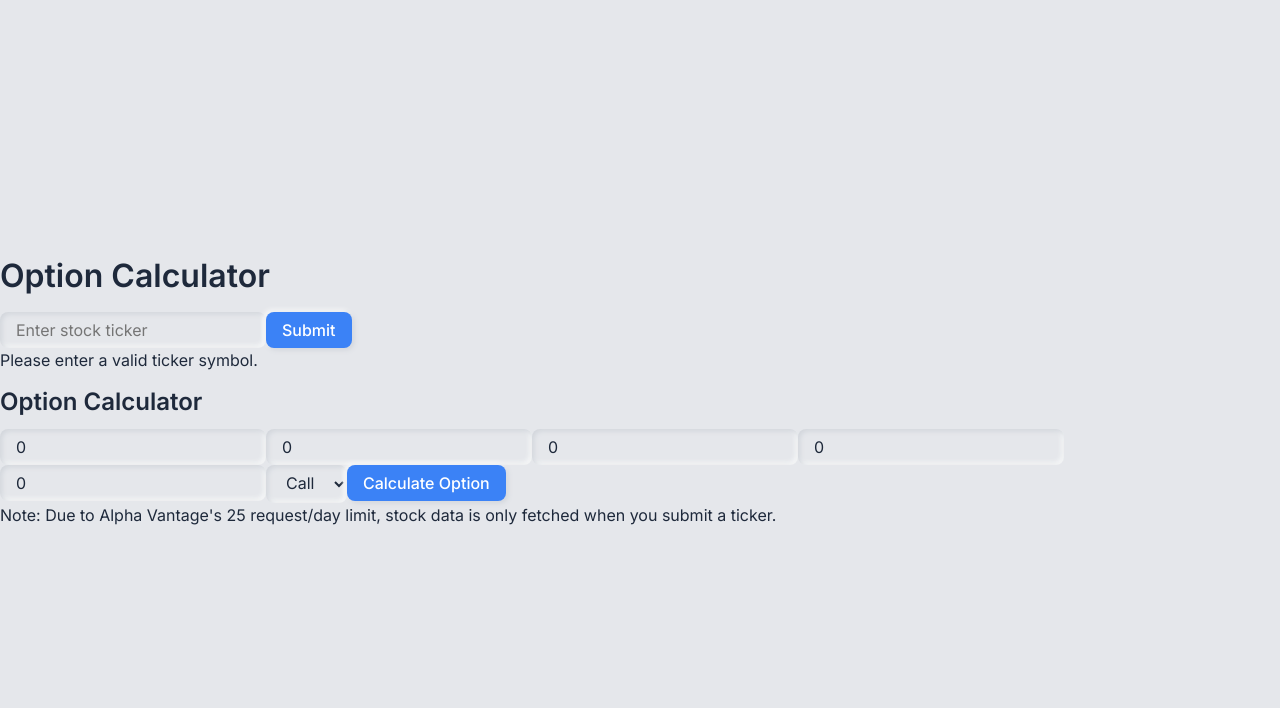
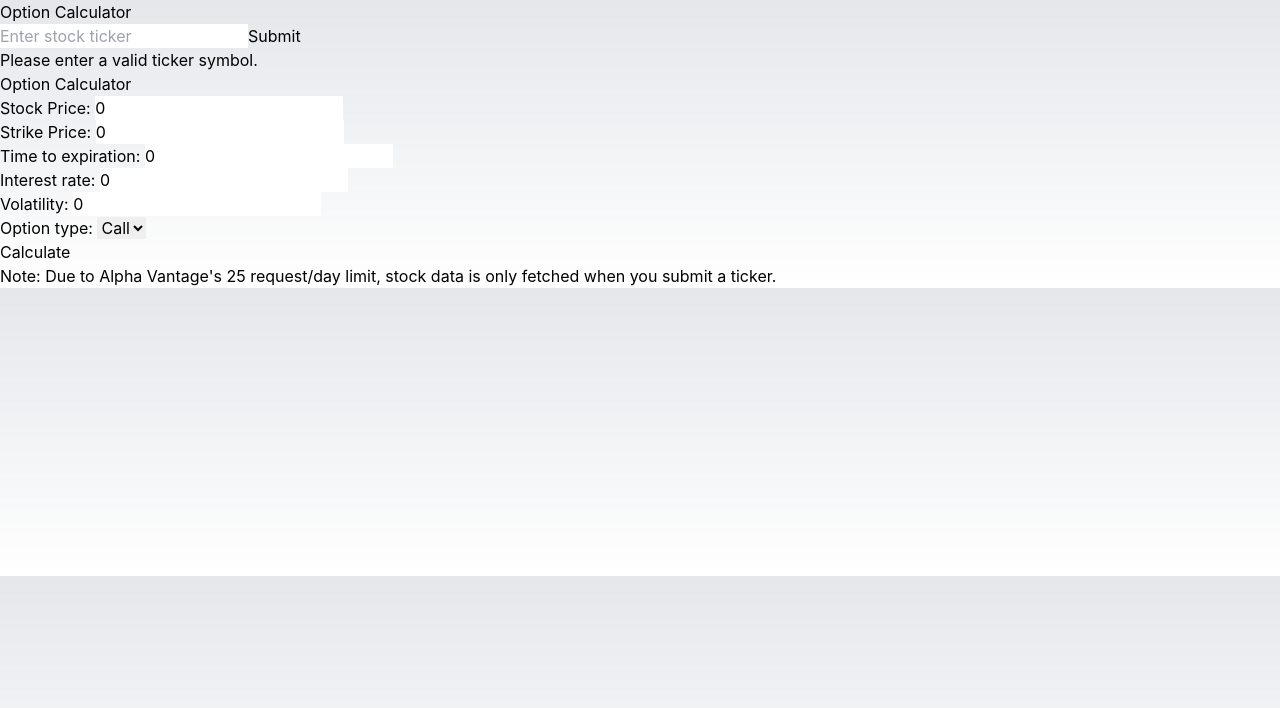
Before and after one commit to gongahkia/breaking-bad, a Next.js app in the folder src/breaking-bad/: page / in a window 1280 px wide. Shown: the top 708 px of the page. Built offline with nearby package versions, Linux system fonts and the light colour scheme.

Commit message:
feat(app): IM HIM

```diff
--- a/src/breaking-bad/app/globals.css
+++ b/src/breaking-bad/app/globals.css
@@ -1,126 +1,29 @@
-@import url('https://fonts.googleapis.com/css2?family=Inter:wght@300;400;500;600;700&display=swap');
+@tailwind base;
+@tailwind components;
+@tailwind utilities;
 
 :root {
-  --background: #E5E7EB; /* Light gray for neumorphism */
-  --foreground: #1E293B;
-  --primary: #3B82F6;
-  --primary-light: #60A5FA;
-  --secondary: #9CA3AF; /* Light gray-blue */
-  --accent: #F59E0B;
-  --success: #10B981;
-  --error: #EF4444;
-  --shadow-light: #F9FAFA; /* Lighter shadow color */
-  --shadow-dark: #D1D5DB; /* Darker shadow color */
-}
-
-@media (prefers-color-scheme: dark) {
-  :root {
-    --background: #4B5563; /* Dark gray for dark mode neumorphism */
-    --foreground: #E5E7EB;
-    --primary: #60A5FA;
-    --primary-light: #93C5FD;
-    --secondary: #6B7280; /* Darker gray-blue */
-    --accent: #F59E0B;
-    --success: #10B981;
-    --error: #EF4444;
-    --shadow-light: #6B7280; /* Lighter shadow color for dark mode */
-    --shadow-dark: #374151; /* Darker shadow color for dark mode */
-  }
-}
-
-html,
-body {
-  max-width: 100vw; /* Changed from 200vw to 100vw */
-  overflow-x: hidden;
-  display: flex;
-  justify-content: center;
-  align-items: center;
-  min-height: 100vh;
-  margin: 0;
-  padding: 0;
+  --foreground-rgb: 0, 0, 0;
+  --background-start-rgb: 214, 219, 220;
+  --background-end-rgb: 255, 255, 255;
 }
 
 body {
-  color: var(--foreground);
-  background: var(--background);
-  font-family: 'Inter', sans-serif;
-  -webkit-font-smoothing: antialiased;
-  -moz-osx-font-smoothing: grayscale;
-  line-height: 1.5;
+  color: rgb(var(--foreground-rgb));
+  background: linear-gradient(
+    to bottom,
+    transparent,
+    rgb(var(--background-end-rgb))
+  )
+  rgb(var(--background-start-rgb));
 }
 
-* {
-  box-sizing: border-box;
-  padding: 0;
-  margin: 0;
-}
+@layer components {
+  .input-field {
+    @apply w-full p-2 border border-gray-300 rounded-md focus:outline-none focus:ring-2 focus:ring-blue-500;
+  }
 
-a {
-  color: var(--primary);
-  text-decoration: none;
-  transition: color 0.3s ease, box-shadow 0.3s ease; /* Added shadow transition */
-}
-
-a:hover {
-  color: var(--primary-light);
-  text-decoration: none; /* Removed underline */
-  box-shadow: 0 2px 5px var(--shadow-dark); /* Added shadow */
-}
-
-h1, h2, h3, h4, h5, h6 {
-  color: var(--foreground);
-  font-weight: 600;
-  line-height: 1.2;
-  margin-bottom: 0.5em;
-}
-
-p {
-  margin-bottom: 1em;
-}
-
-input, select, textarea {
-  font-family: 'Inter', sans-serif;
-  font-size: 1rem;
-  padding: 0.5em 1em;
-  border: none; /* Removed border */
-  border-radius: 0.5rem; /* Slightly larger border radius */
-  background-color: var(--background);
-  color: var(--foreground);
-  transition: box-shadow 0.3s ease; /* Changed transition */
-  box-shadow: inset 2px 2px 5px var(--shadow-dark), /* Neumorphic shadow */
-              inset -2px -2px 5px var(--shadow-light);
-}
-
-input:focus, select:focus, textarea:focus {
-  outline: none;
-  border: none; /* Removed border on focus */
-  box-shadow: 2px 2px 5px var(--shadow-dark), /* Neumorphic shadow */
-              -2px -2px 5px var(--shadow-light);
-}
-
-button {
-  font-family: 'Inter', sans-serif;
-  font-size: 1rem;
-  font-weight: 500;
-  padding: 0.5em 1em;
-  background-color: var(--primary);
-  color: white;
-  border: none;
-  border-radius: 0.5rem; /* Slightly larger border radius */
-  cursor: pointer;
-  transition: background-color 0.3s ease, box-shadow 0.3s ease; /* Added shadow transition */
-  box-shadow: 2px 2px 5px var(--shadow-dark), /* Neumorphic shadow */
-              -2px -2px 5px var(--shadow-light);
-}
-
-button:hover {
-  background-color: var(--primary-light);
-  box-shadow: inset 2px 2px 5px var(--shadow-dark), /* Inset shadow on hover */
-              inset -2px -2px 5px var(--shadow-light);
-}
-
-@media (prefers-color-scheme: dark) {
-  html {
-    color-scheme: dark;
+  .btn {
+    @apply px-4 py-2 bg-blue-500 text-white rounded-md hover:bg-blue-600 transition-colors;
   }
 }
--- a/src/breaking-bad/components/OptionCalculator.tsx
+++ b/src/breaking-bad/components/OptionCalculator.tsx
@@ -149,16 +149,23 @@ export default function EnhancedOptionCalculator() {
 
       <div>
         <h2>Option Calculator</h2>
-        <input name="stockPrice" type="number" value={inputs.stockPrice} onChange={handleInputChange} placeholder="Stock Price" />
-        <input name="strikePrice" type="number" value={inputs.strikePrice} onChange={handleInputChange} placeholder="Strike Price" />
-        <input name="timeToExpiration" type="number" value={inputs.timeToExpiration} onChange={handleInputChange} placeholder="Time to Expiration (years)" />
-        <input name="interestRate" type="number" value={inputs.interestRate} onChange={handleInputChange} placeholder="Interest Rate (decimal)" />
-        <input name="volatility" type="number" value={inputs.volatility} onChange={handleInputChange} placeholder="Volatility (decimal)" />
-        <select name="optionType" value={inputs.optionType} onChange={handleOptionTypeChange}>
+        Stock Price: <input name="stockPrice" type="number" value={inputs.stockPrice} onChange={handleInputChange} placeholder="Stock Price" />
+        <br></br>
+        Strike Price: <input name="strikePrice" type="number" value={inputs.strikePrice} onChange={handleInputChange} placeholder="Strike Price" />
+        <br></br>
+        Time to expiration: <input name="timeToExpiration" type="number" value={inputs.timeToExpiration} onChange={handleInputChange} placeholder="Time to Expiration (years)" />
+        <br></br>
+        Interest rate: <input name="interestRate" type="number" value={inputs.interestRate} onChange={handleInputChange} placeholder="Interest Rate (decimal)" />
+        <br></br>
+        Volatility: <input name="volatility" type="number" value={inputs.volatility} onChange={handleInputChange} placeholder="Volatility (decimal)" />
+        <br></br>
+        Option type: <select name="optionType" value={inputs.optionType} onChange={handleOptionTypeChange}>
           <option value="call">Call</option>
           <option value="put">Put</option>
         </select>
-        <button onClick={calculateOption}>Calculate Option</button>
+        <br></br>
+        <button onClick={calculateOption}>Calculate</button>
+        <br></br>
       </div>
 
       {result && (
--- a/src/breaking-bad/tailwind.config.js
+++ b/src/breaking-bad/tailwind.config.js
@@ -1,105 +1,21 @@
 /** @type {import('tailwindcss').Config} */
 module.exports = {
-  darkMode: ["class"],
   content: [
-    "./pages/**/*.{ts,tsx}",
-    "./components/**/*.{ts,tsx}",
-    "./app/**/*.{ts,tsx}",
-    "./src/**/*.{ts,tsx}",
-    "*.{js,ts,jsx,tsx,mdx}",
+    './pages/**/*.{js,ts,jsx,tsx,mdx}',
+    './components/**/*.{js,ts,jsx,tsx,mdx}',
+    './app/**/*.{js,ts,jsx,tsx,mdx}',
   ],
   theme: {
-    container: {
-      center: true,
-      padding: "2rem",
-      screens: {
-        "2xl": "1400px",
-      },
-    },
     extend: {
       colors: {
-        border: "hsl(var(--border))",
-        input: "hsl(var(--input))",
-        ring: "hsl(var(--ring))",
-        background: "hsl(var(--background))",
-        foreground: "hsl(var(--foreground))",
-        primary: {
-          DEFAULT: "hsl(var(--primary))",
-          foreground: "hsl(var(--primary-foreground))",
-        },
-        secondary: {
-          DEFAULT: "hsl(var(--secondary))",
-          foreground: "hsl(var(--secondary-foreground))",
-        },
-        destructive: {
-          DEFAULT: "hsl(var(--destructive))",
-          foreground: "hsl(var(--destructive-foreground))",
-        },
-        muted: {
-          DEFAULT: "hsl(var(--muted))",
-          foreground: "hsl(var(--muted-foreground))",
-        },
-        accent: {
-          DEFAULT: "hsl(var(--accent))",
-          foreground: "hsl(var(--accent-foreground))",
-        },
-        popover: {
-          DEFAULT: "hsl(var(--popover))",
-          foreground: "hsl(var(--popover-foreground))",
-        },
-        card: {
-          DEFAULT: "hsl(var(--card))",
-          foreground: "hsl(var(--card-foreground))",
-        },
-        blue: {
-          50: "#eff6ff",
-          100: "#dbeafe",
-          200: "#bfdbfe",
-          300: "#93c5fd",
-          400: "#60a5fa",
-          500: "#3b82f6",
-          600: "#2563eb",
-          700: "#1d4ed8",
-          800: "#1e40af",
-          900: "#1e3a8a",
-        },
-        gray: {
-          50: "#f9fafb",
-          100: "#f3f4f6",
-          200: "#e5e7eb",
-          300: "#d1d5db",
-          400: "#9ca3af",
-          500: "#6b7280",
-          600: "#4b5563",
-          700: "#374151",
-          800: "#1f2937",
-          900: "#111827",
-        },
+        'primary': '#3B82F6',
+        'secondary': '#10B981',
+        'accent': '#F59E0B',
       },
-      borderRadius: {
-        lg: "var(--radius)",
-        md: "calc(var(--radius) - 2px)",
-        sm: "calc(var(--radius) - 4px)",
-      },
-      keyframes: {
-        "accordion-down": {
-          from: { height: 0 },
-          to: { height: "var(--radix-accordion-content-height)" },
-        },
-        "accordion-up": {
-          from: { height: "var(--radix-accordion-content-height)" },
-          to: { height: 0 },
-        },
-      },
-      animation: {
-        "accordion-down": "accordion-down 0.2s ease-out",
-        "accordion-up": "accordion-up 0.2s ease-out",
-      },
-      boxShadow: {
-        neumorphic: "5px 5px 10px rgba(0, 0, 0, 0.1), -5px -5px 10px rgba(255, 255, 255, 0.8)",
-        "neumorphic-inset": "inset 2px 2px 5px rgba(0, 0, 0, 0.1), inset -2px -2px 5px rgba(255, 255, 255, 0.8)",
+      fontFamily: {
+        sans: ['Inter', 'sans-serif'],
       },
     },
   },
-  plugins: [require("tailwindcss-animate")],
+  plugins: [],
 }
```
